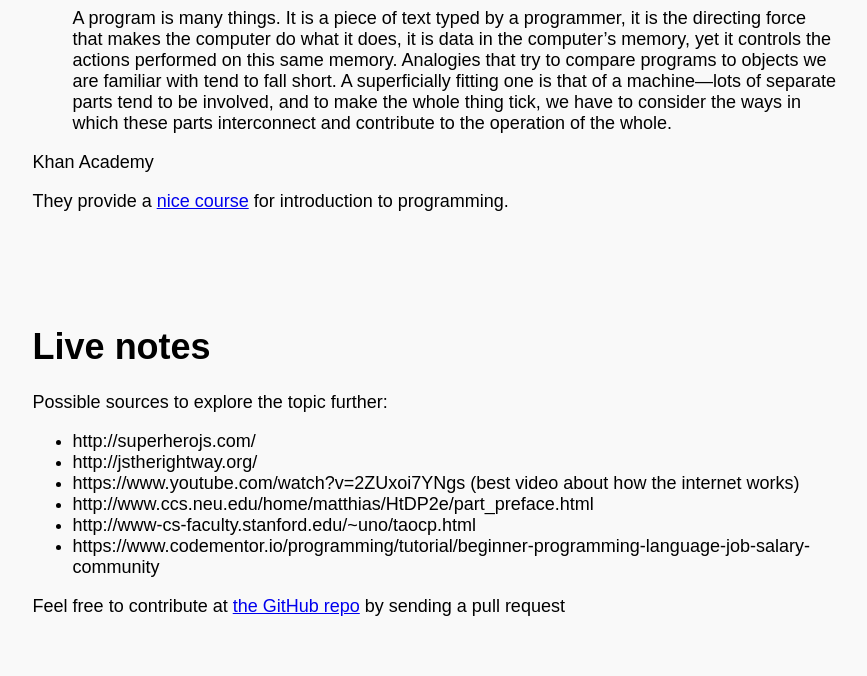
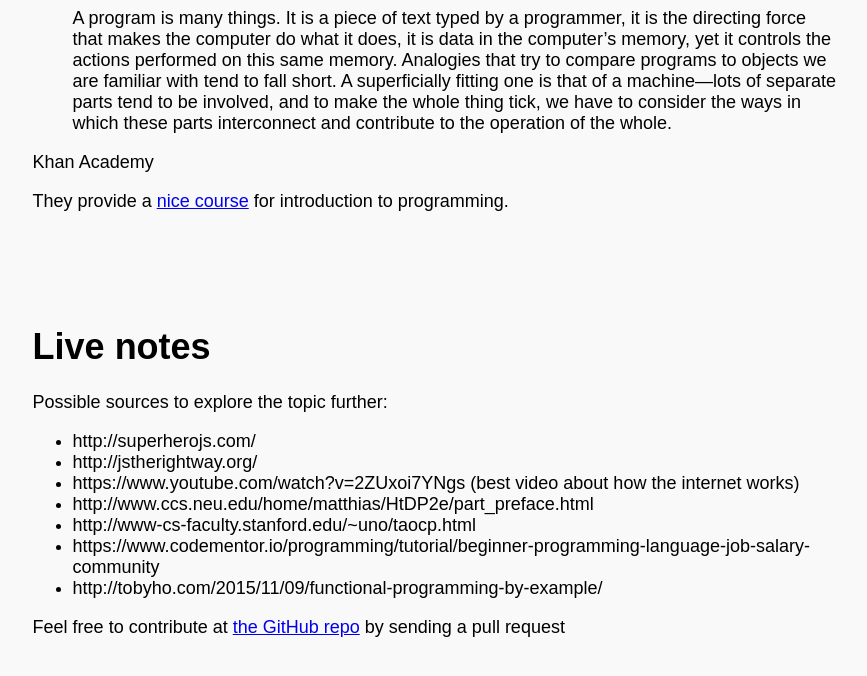
Before and after one commit to kowdermeister/iknowcode, a plain HTML site: page index.html in a window 1280 px wide. Shown: the part 1505-2181 px from the top of the page, without its empty margins (185-1052 px from the left). Drawn offline with Linux system fonts and the light colour scheme.

Commit message:
A functional programming tutorial

```diff
--- a/index.html
+++ b/index.html
@@ -60,6 +60,7 @@
 			<li>http://www.ccs.neu.edu/home/matthias/HtDP2e/part_preface.html</li>
 			<li>http://www-cs-faculty.stanford.edu/~uno/taocp.html</li>
 			<li>https://www.codementor.io/programming/tutorial/beginner-programming-language-job-salary-community</li>
+			<li>http://tobyho.com/2015/11/09/functional-programming-by-example/</li>
 		</ul>
 		<p>Feel free to contribute at <a href="https://github.com/kowdermeister/iknowcode">the GitHub repo</a> by sending a pull request</p>
 	</div>
```
